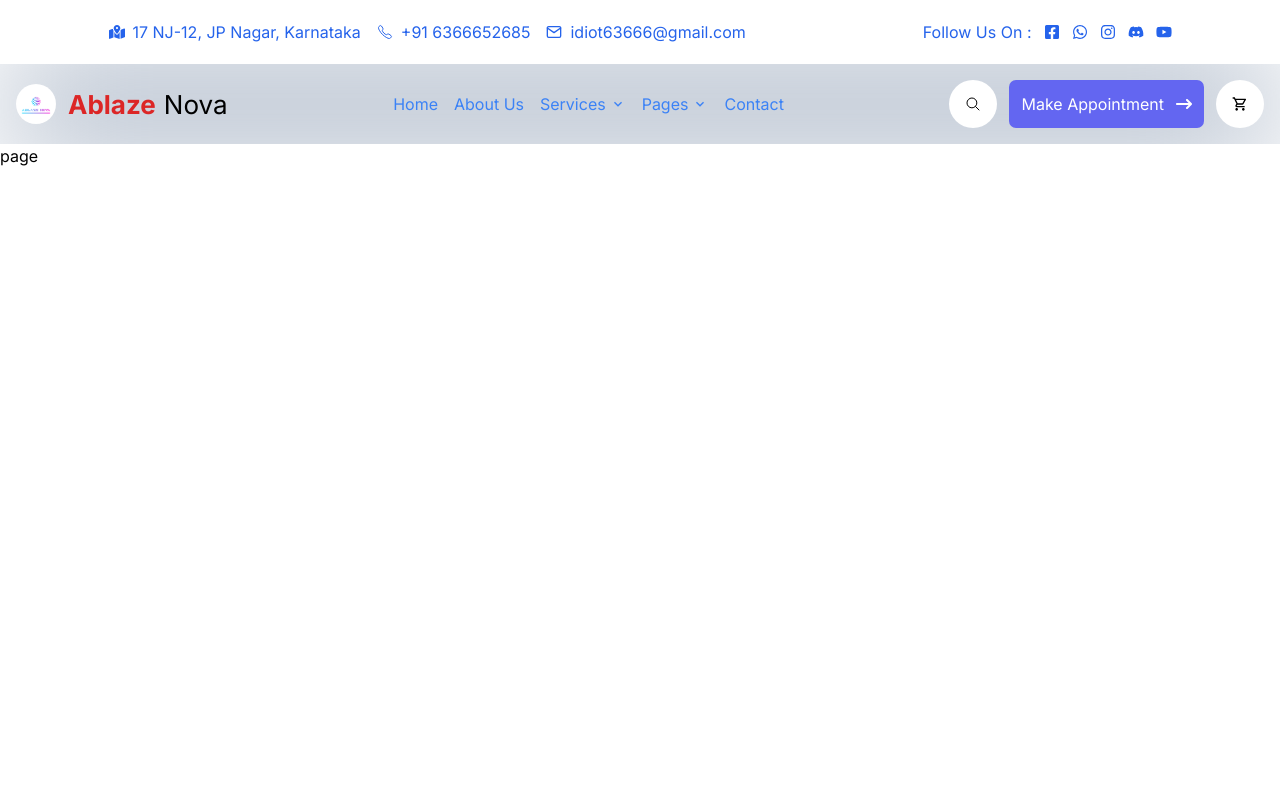
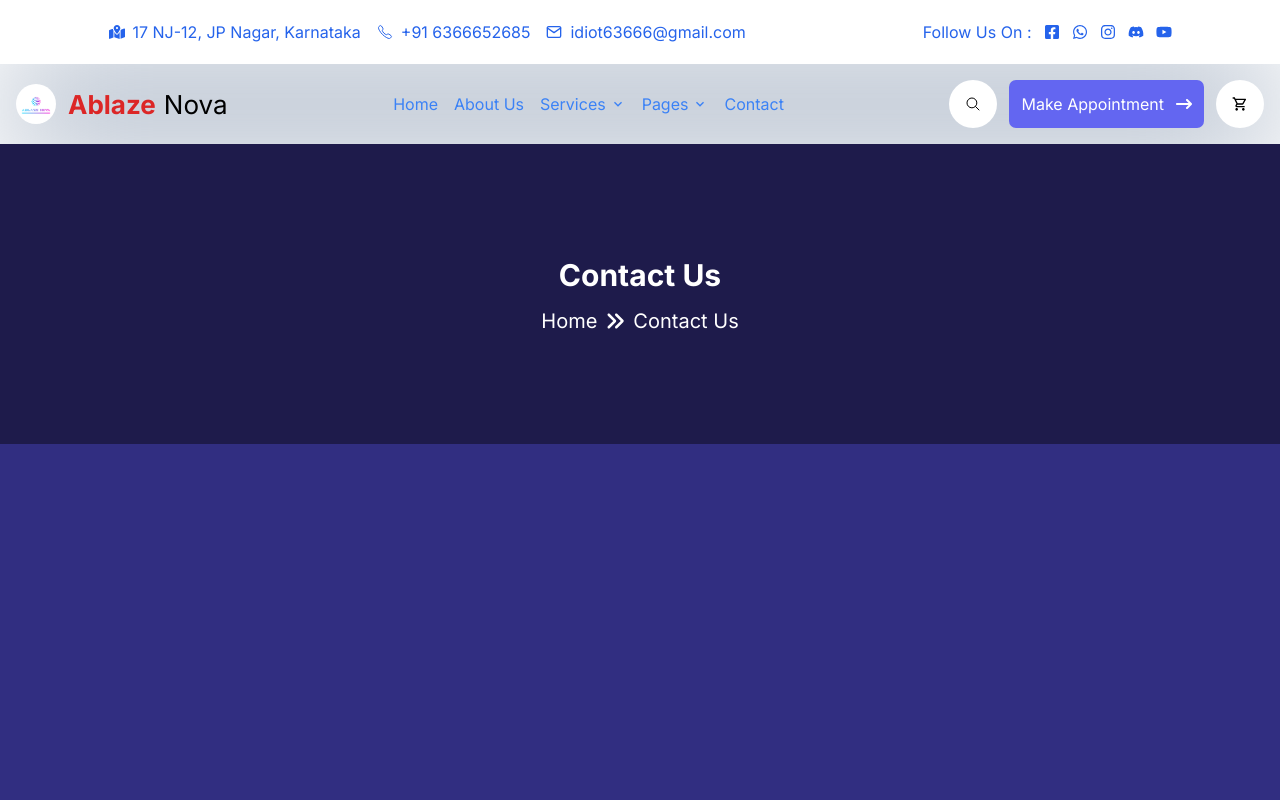
Before and after one commit to The-Abhishek1/WebTech, a Next.js app: page /contact in a window 1280 px wide. Shown: the top 800 px of the page. Built offline with nearby package versions, Linux system fonts and the light colour scheme.

Commit message:
Added Contact page

```diff
--- a/app/aboutus/page.tsx
+++ b/app/aboutus/page.tsx
@@ -4,8 +4,8 @@ import Team from "../Components/Team";
 import ThirdSlide from "../Components/ThirdSlide";
 import ProgressSlider from "../Components/FeedBack";
 import Contact from "../Components/Contact";
-import FirstSlide from "./AboutComponents/FirstSlide";
-import SecondSlide from "./AboutComponents/SecondSlide";
+import FirstSlide from "./(AboutComponents)/FirstSlide";
+import SecondSlide from "./(AboutComponents)/SecondSlide";
 
 //Main Function
 export default function page() {
--- /dev/null
+++ b/app/contact/(contactComponents)/contactFirstSlide.jsx
@@ -0,0 +1,24 @@
+"use client";
+import { useRouter } from "next/navigation";
+import React from "react";
+import { FaAnglesRight } from "react-icons/fa6";
+
+//Main Function
+export default function ContactFirstSlide() {
+  const router = useRouter();
+
+  return (
+    <div className="relative bg-indigo-950 flex flex-row h-[300px] msmm:h-[200px] justify-center items-center">
+      <div className="text-white flex flex-col items-center gap-2 justify-center">
+        <h1 className="text-[30px] mmd:text-[25px] font-bold">Contact Us</h1>
+        <div className="flex flex-row mmd:text[16px] md:text-[20px] items-center gap-2 justify-center">
+          <h3 onClick={() => router.back()} className="cursor-pointer">
+            Home
+          </h3>
+          <FaAnglesRight />
+          <h3>Contact Us</h3>
+        </div>
+      </div>
+    </div>
+  );
+}
--- a/app/contact/page.jsx
+++ b/app/contact/page.jsx
@@ -1,5 +1,12 @@
 import React from "react";
+import Footer from "../Components/Footer";
+import ContactFirstSlide from "./(contactComponents)/contactFirstSlide";
 
 export default function page() {
-  return <div>page</div>;
+  return (
+    <>
+      <ContactFirstSlide />
+      <Footer />
+    </>
+  );
 }
```
Also changed, not shown: app/aboutus/(AboutComponents)/FirstSlide.jsx (renamed from app/aboutus/AboutComponents/FirstSlide.jsx), app/aboutus/(AboutComponents)/SecondSlide.jsx (renamed from app/aboutus/AboutComponents/SecondSlide.jsx).
